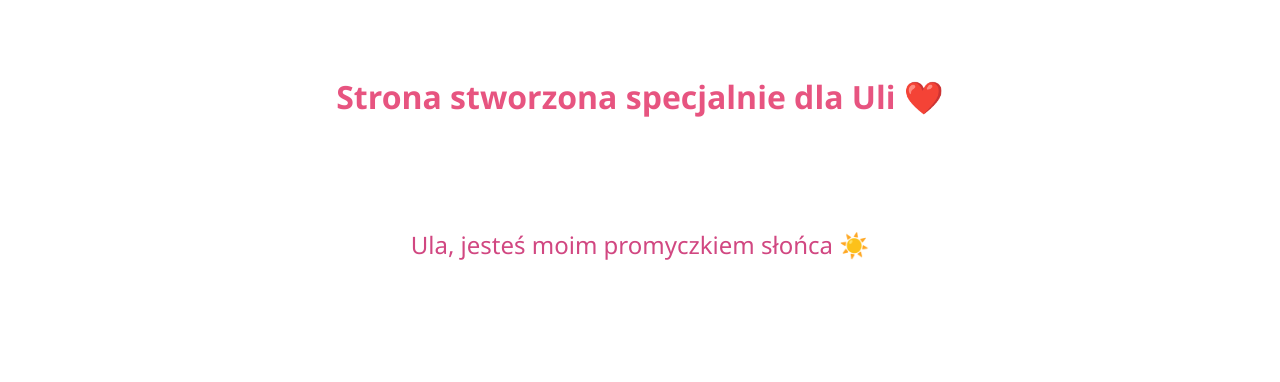
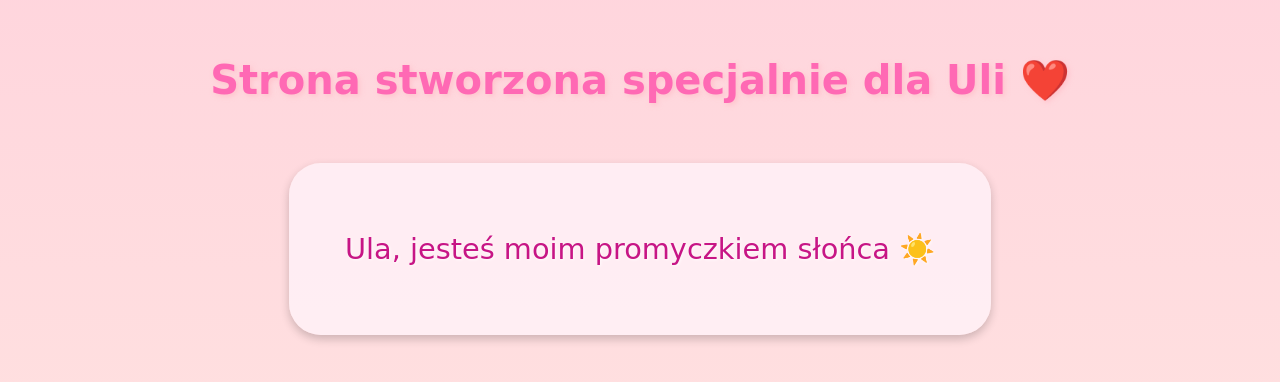
Before and after one commit to dkmapks/Ula, a plain HTML site: page index.html in a window 1280 px wide. Shown: the part 196-578 px from the top of the page. Drawn offline with Linux system fonts and the light colour scheme.

Commit message:
Update style.css

```diff
--- a/style.css
+++ b/style.css
@@ -2,31 +2,39 @@ body {
   margin: 0;
   padding: 0;
   height: 100vh;
-  background: url('images/heart-bg.jpg') center/cover no-repeat;
+  background: linear-gradient(to bottom, #ffd1dc, #ffe4e1);
   display: flex;
   flex-direction: column;
   justify-content: center;
   align-items: center;
-  font-family: 'Segoe UI', sans-serif;
+  font-family: 'Dancing Script', cursive;
 }
 
 header h1 {
-  color: #e75480;
-  text-shadow: 1px 1px 3px #fff;
+  color: #ff69b4;
+  text-shadow: 2px 2px 5px rgba(255, 182, 193, 0.6);
   text-align: center;
-  font-size: 2rem;
+  font-size: 2.5rem;
   margin-top: 1rem;
 }
 
 #message-container {
-  background: rgba(255, 255, 255, 0.8);
-  padding: 2rem 3rem;
-  border-radius: 1rem;
+  background: rgba(255, 240, 245, 0.9);
+  padding: 2.5rem 3.5rem;
+  border-radius: 2rem;
   text-align: center;
   margin: 2rem;
+  box-shadow: 0 4px 10px rgba(0, 0, 0, 0.2);
+  transition: transform 0.3s ease, box-shadow 0.3s ease;
+}
+
+#message-container:hover {
+  transform: scale(1.05);
+  box-shadow: 0 6px 14px rgba(0, 0, 0, 0.3);
 }
 
 #message {
-  font-size: 1.5rem;
-  color: #d14781;
+  font-size: 1.8rem;
+  color: #c71585;
+  text-shadow: 1px 1px 3px rgba(255, 255, 255, 0.8);
 }
```
